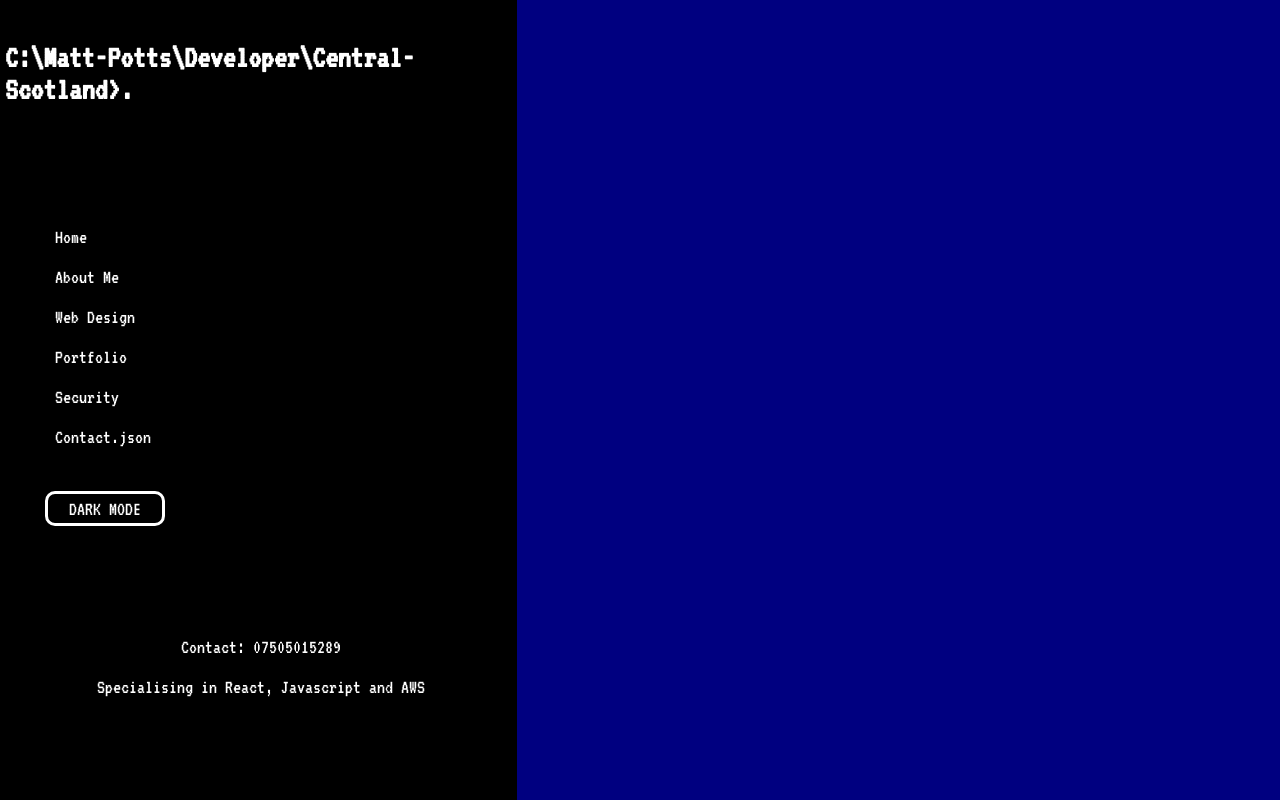
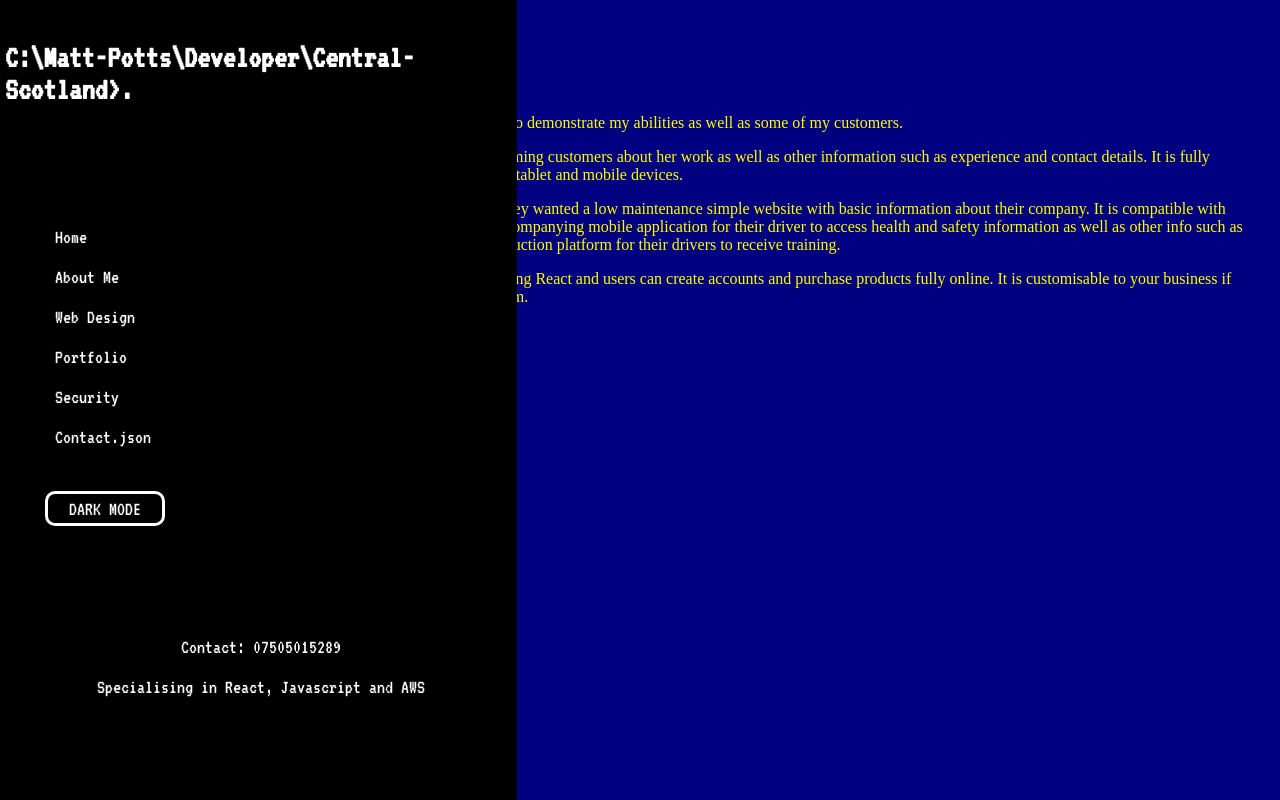
Before and after one commit to Cavematt/mattsite, a React (Create React App) app: page /Portfolio in a window 1280 px wide. Built offline with nearby package versions, Linux system fonts and the light colour scheme; a web font is replaced by a local one.

Commit message:
Update Portfolio.js

```diff
--- a/src/components/Portfolio.js
+++ b/src/components/Portfolio.js
@@ -4,7 +4,23 @@ import "./Portfolio.css"
 function Portfolio() {
     return (
         <div className="portAll">
-            portfolio
+            <div>
+                <div>
+                    <h1>Portfolio</h1>
+                </div>
+                <div>
+                    <p>Below is a small selection of my work to demonstrate my abilities as well as some of my customers.</p>
+                </div>
+                <div>
+                    <p>This is a website for a hairdresser informing customers about her work as well as other information such as experience and contact details. It is fully animated and compatible with desktop, tablet and mobile devices.</p>
+                </div>
+                <div>
+                    <p>This is for a local haulage company. They wanted a low maintenance simple website with basic information about their company. It is compatible with desktop and mobile. I also made an accompanying mobile application for their driver to access health and safety information as well as other info such as newsletters. I am also building an e-induction platform for their drivers to receive training.</p>
+                </div>
+                <div>
+                    <p>This is an example online shop built using React and users can create accounts and purchase products fully online. It is customisable to your business if required or I can build a custom platform.</p>
+                </div>
+            </div>
         </div>
     )
 }
```
